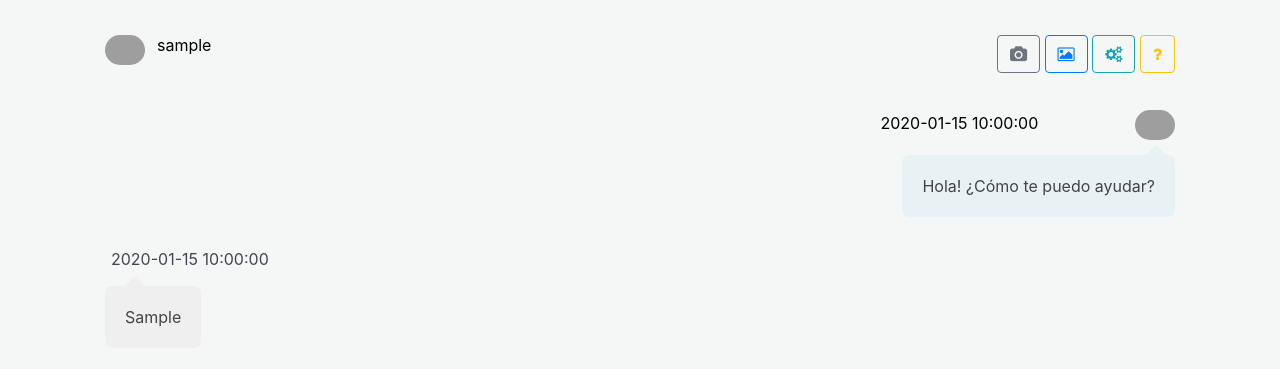
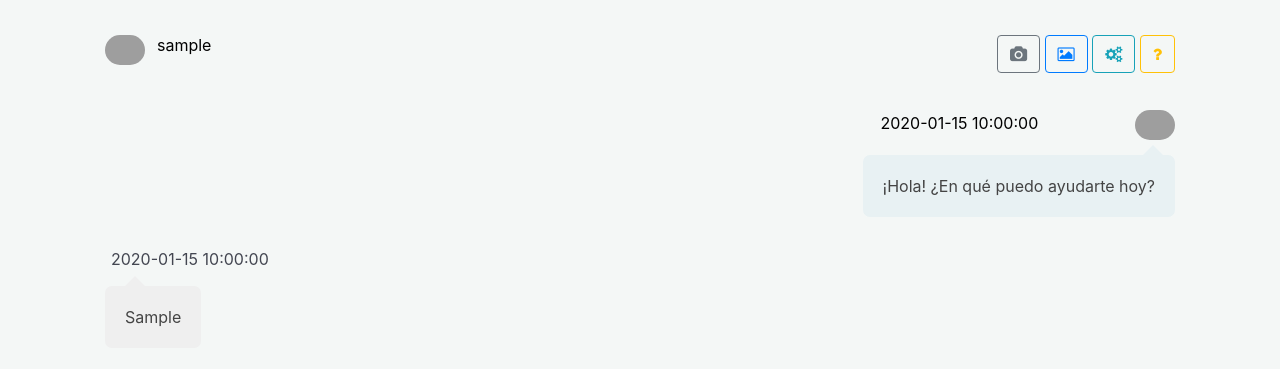
Before and after one commit to Rami-Aloui/flask_login_app, a Flask app: template templates/Login.html in a window 1280 px wide. Shown: the top 369 px of the page. Run offline with Flask 3, Linux system fonts and the light colour scheme; the template is opened without the code that fills it: most values are stand-ins (such as "Sample title", 1, 10 or a date in 2020); some libraries are stand-ins or nearby versions; grey boxes are pictures that could not be loaded.

Commit message:
add an chat interface

```diff
--- a/templates/Login.html
+++ b/templates/Login.html
@@ -302,7 +302,7 @@
 <span class="message-data-time"><input type="text" name="time_bot_msg" id="time_bot_msg" value="{{time_bot_msg}}"  style="background-color:#f4f7f6; border: none;border-color: transparent;" readonly></span>
 <img style ="transform: scaleX(-1);" src="https://cdn3d.iconscout.com/3d/premium/thumb/chatbot-6899426-5627910.png" alt="avatar">
 </div>
-<div class="message other-message float-right">Hola! ¿Cómo te puedo ayudar?</div>
+<div class="message other-message float-right">¡Hola! ¿En qué puedo ayudarte hoy?</div>
 </li>
 {% if recived_user_msg is not none and time_human_msg is not none %}
 <li class="clearfix">
```
